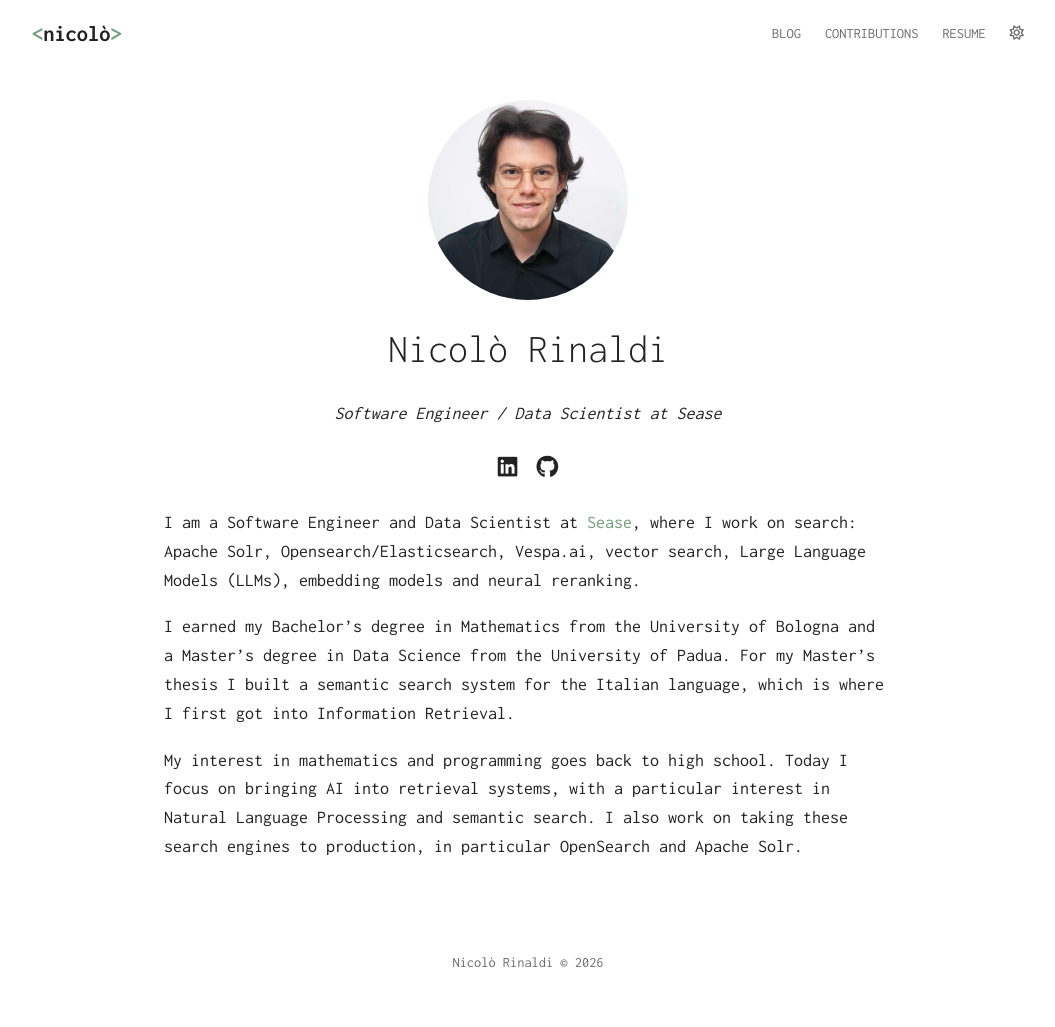
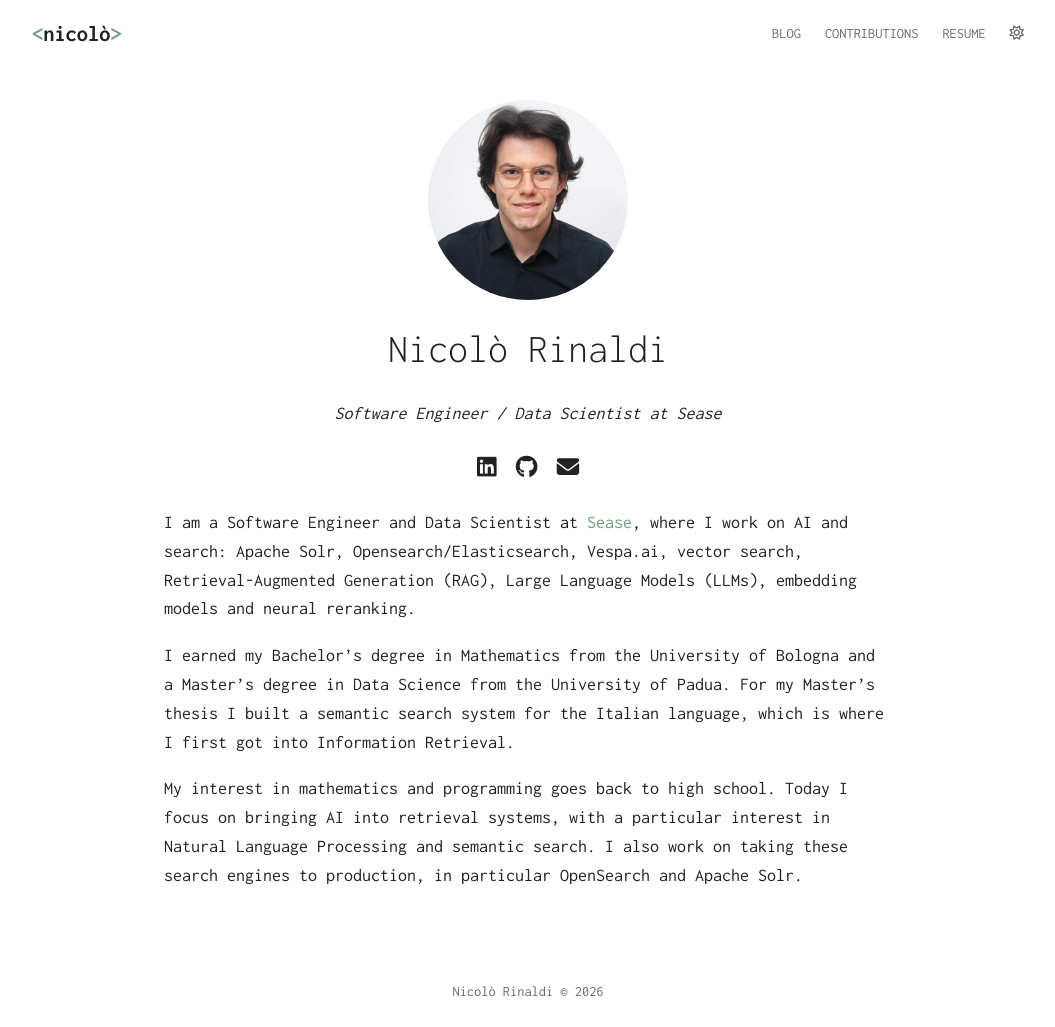
Before and after one commit to nicolo-rinaldi/nicolo-rinaldi.github.io, a Jekyll site: the page built from index.md, in a window 1280 px wide. Shown: the whole page, without its empty margins (112-1167 px from the left). Built offline with Jekyll 4.4.1, drawn with Linux system fonts in a browser that asks for light colours; before the commit the page ends 998 px from its top, so only the background shows below that.

Commit message:
Update of the website socials, personal introduction and prepared for my personal blogposts

```diff
--- a/_config.yml
+++ b/_config.yml
@@ -11,7 +11,7 @@ cv: cv_Nicolo_Rinaldi.pdf
 social:
   - { name: LinkedIn, icon: fa-brands fa-linkedin, url: "https://www.linkedin.com/in/nicolo-rinaldi/" }
   - { name: GitHub, icon: fa-brands fa-github, url: "https://github.com/nicolo-rinaldi" }
-  # - { name: Email, icon: fa-solid fa-envelope, url: "mailto:you@example.com" }
+  - { name: Email, icon: fa-solid fa-envelope, url: "mailto:nicolo.rinaldi99@gmail.com" }
 
 plugins:
   - jekyll-seo-tag
--- a/blog.html
+++ b/blog.html
@@ -5,7 +5,10 @@ title: Blog
 <h2>Blog</h2>
 <p class="muted">Articles I wrote for the <a href="https://sease.io/our-blog" target="_blank" rel="noopener">Sease blog</a>.</p>
 <ul class="list">
-{% for post in site.data.blog %}
+{% for post in site.data.blog_sease %}
   <li><span class="muted">{{ post.date | date: '%B %-d, %Y' }}</span> · <a href="{{ post.url }}" target="_blank" rel="noopener">{{ post.title }}</a></li>
 {% endfor %}
 </ul>
+<!--
+<p class="muted">Personal articles.</p>
+-->
--- a/index.md
+++ b/index.md
@@ -10,7 +10,7 @@ layout: default
   </p>
 </div>
 
-I am a Software Engineer and Data Scientist at [Sease](https://sease.io), where I work on search: Apache Solr, Opensearch/Elasticsearch, Vespa.ai, vector search, Large Language Models (LLMs), embedding models and neural reranking.
+I am a Software Engineer and Data Scientist at [Sease](https://sease.io), where I work on AI and search: Apache Solr, Opensearch/Elasticsearch, Vespa.ai, vector search, Retrieval-Augmented Generation (RAG), Large Language Models (LLMs), embedding models and neural reranking.
 
 I earned my Bachelor's degree in Mathematics from the University of Bologna and a Master's degree in Data Science from the University of Padua. For my Master's thesis I built a semantic search system for the Italian language, which is where I first got into Information Retrieval.
 
```
Also changed, not shown: README.md, _data/blog_sease.yml (renamed from _data/blog.yml).
